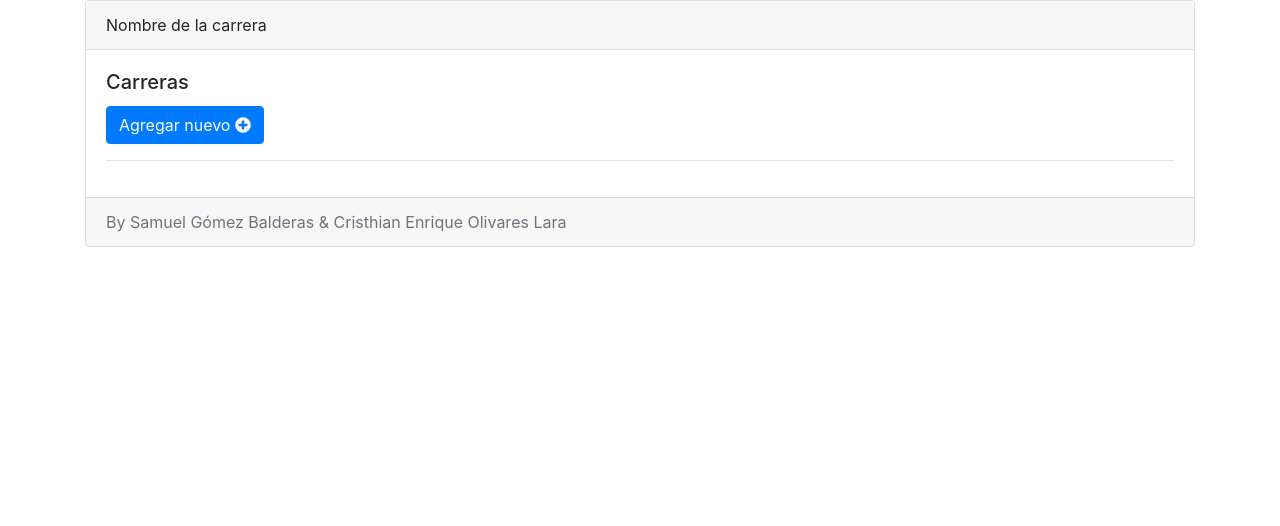
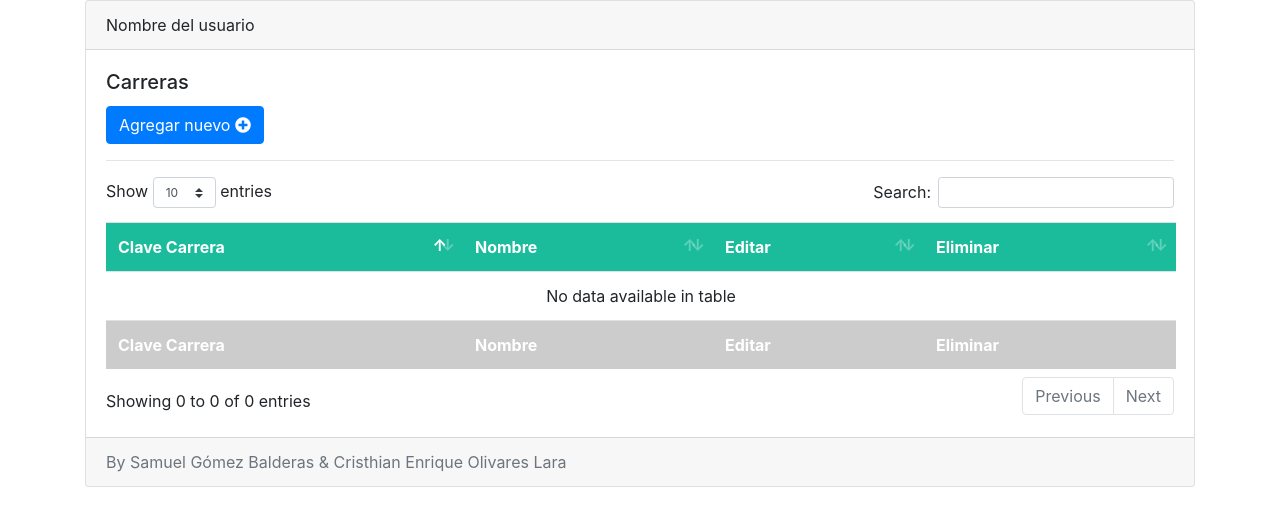
Before and after one commit to itscoDevelopersTeam/itscoLibros, a PHP site: page /itscoLibros/php/views/frmCarrera.php in a window 1280 px wide. Shown: the part 56-582 px from the top of the page. Run offline with PHP 8.4, Linux system fonts and the light colour scheme; data that the repository does not hold is empty.

Commit message:
vista de la tabla carreras

```diff
--- /dev/null
+++ b/php/elements/tabla3.php
@@ -0,0 +1,53 @@
+<?php
+include("../models/Carrera.php");
+include("../controllers/CrudCarrera.php");
+
+$crudCarrera = new CrudCarrera();
+$carreras = $crudCarrera->select_all();
+
+ ?>
+
+<div>
+	<table class="table table-hover table-condensed" id="idDataTable">
+		<thead style="background-color: #1abc9c; color: white; font-weight: bold;">	<!-- Separar en otro archivo css -->
+			<tr>
+				<td> Clave Carrera </td>
+				<td>Nombre</td>
+				<td>Editar</td>
+				<td>Eliminar</td>
+			</tr>
+		</thead>
+		<tbody>
+			<?php foreach($carreras as $carrera) { ?>	<!-- Abre el ciclo que muestra registros -->
+			<tr>
+				<td><?php echo $carrera->get_id_carrera(); ?></td>
+				<td><?php echo $carrera->get_nombre(); ?></td>
+				<td style="text-align: center;">
+					<span class="btn btn-warning btn-sm" data-toggle="modal" data-target="#modalEditar" onclick="agregaFrmActualizar('<?php echo $carrera->get_id_carrera(); ?>')">
+						<i class="fas fa-pen-square"></i>
+					</span>
+				</td>
+				<td style="text-align: center;">
+					<span class="btn btn-danger btn-sm" onclick="eliminarDatos('<?php echo $carrera->get_id_carrera(); ?>')">
+						<i class="fas fa-minus-circle"></i>
+					</span>
+				</td>
+			</tr>
+			<?php } ?>	<!-- Cierre del ciclo que muestra los registros -->
+		</tbody>
+		<tfoot style="background-color: #ccc; color: white; font-weight: bold;">
+			<tr>
+				<td>Clave Carrera </td>
+				<td>Nombre</td>
+				<td>Editar</td>
+				<td>Eliminar</td>
+			</tr>
+		</tfoot>
+	</table>
+</div>
+
+<script type="text/javascript">
+	$(document).ready(function() {
+    	$('#idDataTable').DataTable();
+	} );
+</script>
--- a/php/form-handlers/add-carrera-handler.php
+++ b/php/form-handlers/add-carrera-handler.php
@@ -3,8 +3,8 @@ include("../models/Carrera.php");
 include("../controllers/CrudCarrera.php");
 
 $carrera = new Carrera();
-$carrera->set_id_carrera($_GET['txtIdCarrera']);
-$carrera->set_nombre($_GET['txtNombreCarrera']);
+$carrera->set_id_carrera($_GET['txt-clave-carrera']);
+$carrera->set_nombre($_GET['txt-nombre-carrera']);
 
 $crudCarrera = new CrudCarrera();
 $crudCarrera->insert($carrera);
--- a/php/views/frmCarrera.php
+++ b/php/views/frmCarrera.php
@@ -9,13 +9,13 @@
     <?php require_once "../elements/scripts.php"; ?>
 </head>
 <body>
-<?php include("menu.php"); ?>
+	<?php include("menu.php"); ?>
 	<div class="container">
 		<div class="row">
 			<div class="col-sm-12">
 				<div class="card text-left">
 					<div class="card-header">
-						Nombre de la carrera
+						Nombre del usuario
 					</div>
 					<div class="card-body">
 						<h5 class="card-title">Carreras</h5>
@@ -37,15 +37,17 @@
 		<div class="modal-dialog" role="document">
 			<div class="modal-content">
 				<div class="modal-header">
-					<h5 class="modal-title" id="exampleModalLabel">Agrega nuevas carreras</h5>
+					<h5 class="modal-title" id="exampleModalLabel"> Agrega nuevas carreras </h5>
 					<button type="button" class="close" data-dismiss="modal" aria-label="Close">
 						<span aria-hidden="true">&times;</span>
 					</button>
 				</div>
 				<div class="modal-body">
-					<form id="frm-nuevo-autor">
-						<label>Nombre</label>
-						<input type="text" class="form-control input-sm" id="nombre" name="txt-nuevo-nombre">
+					<form id="frm-nueva-carrera">
+						<label> Clave de la carrera: </label>
+						<input type="text" class="form-control input-sm" id="clave" name="txt-clave-carrera">
+						<label> Nombre: </label>
+						<input type="text" class="form-control input-sm" id="nombre" name="txt-nombre-carrera">
 					</form>
 				</div>
 				<div class="modal-footer">
@@ -55,49 +57,52 @@
 			</div>
 		</div>
 	</div>
-	<!--Modal Actualizar -->
-<div class="modal fade" id="modalEditar" tabindex="-1" role="dialog" aria-labelledby="exampleModalLabel" aria-hidden="true">
-		<div class="modal-dialog" role="document">
-			<div class="modal-content">
-				<div class="modal-header">
-					<h5 class="modal-title" id="exampleModalLabel">Actualizar autor</h5>
-					<button type="button" class="close" data-dismiss="modal" aria-label="Close">
-						<span aria-hidden="true">&times;</span>
-					</button>
-				</div>
-				<div class="modal-body">
-					<form id="frm-atualiza-autor">
-						<input type="text" hidden="" id="idAutor" name="txt-actualiza-id">
-						<label>Nombre</label>
-						<input type="text" class="form-control input-sm" id="nombreU" name="txt-actualiza-nombre">
-					</form>
-				</div>
-				<div class="modal-footer">
-					<button type="button" class="btn btn-secondary" data-dismiss="modal">Cerrar</button>
-					<button type="button" class="btn btn-warning" id="btnActualizar">Actualizar</button>
-				</div>
-			</div>
-		</div>
-	</div>
 </body>
 </html>
 <script type="text/javascript">
 	$(document).ready( function() {
 		$('#btnAgregarNuevo').click(function() {
-			datos = $('#frm-nuevo-autor').serialize();
+			datos = $('#frm-nueva-carrera').serialize();
 			$.ajax({
-				type: "POST",
+				type: "GET",
 				data: datos,
 				url: "../form-handlers/add-carrera-handler.php",
 				success: function(r) {
 					if(r !== "")
 						alertify.error("Falló al agregar");
 					else {
-						$('#frm-nuevo-autor')[0].reset();
-						$('#tableDataTable').load('../elements/tabla.php');
+						$('#frm-nueva-carrera')[0].reset();
+						$('#tableDataTable').load('../elements/tabla3.php');
 						alertify.success("Agregado con éxito");
 					}
 				}
 			});
 		});
+	});
 </script>
+<script type="text/javascript">
+	$(document).ready(function() {
+		$('#tableDataTable').load('../elements/tabla3.php');
+	});
+</script>
+<script>
+function eliminarDatos(idCarrera) {
+		alertify.confirm('Eliminar juego', '¿Seguro que lo quieres eliminar :(?',
+			function(){
+				$.ajax({
+					type: "POST",
+					data: "id_carrera=" + idCarrera,
+					url: "../form-handlers/delete-carrera-handler.php",
+					success: function(r) {
+						if(r !== "")
+							alertify.error("No se pudo eliminar");
+						else {
+							$('#tableDataTable').load('../elements/tabla3.php');
+							alertify.success("Eliminado con éxito");
+						}
+					}
+				});
+			},
+			function(){/*Empty function*/});
+	}
+</script>
```
Also changed, not shown: php/form-handlers/delete-carrera-handler.php (added, +8 -0 lines).
